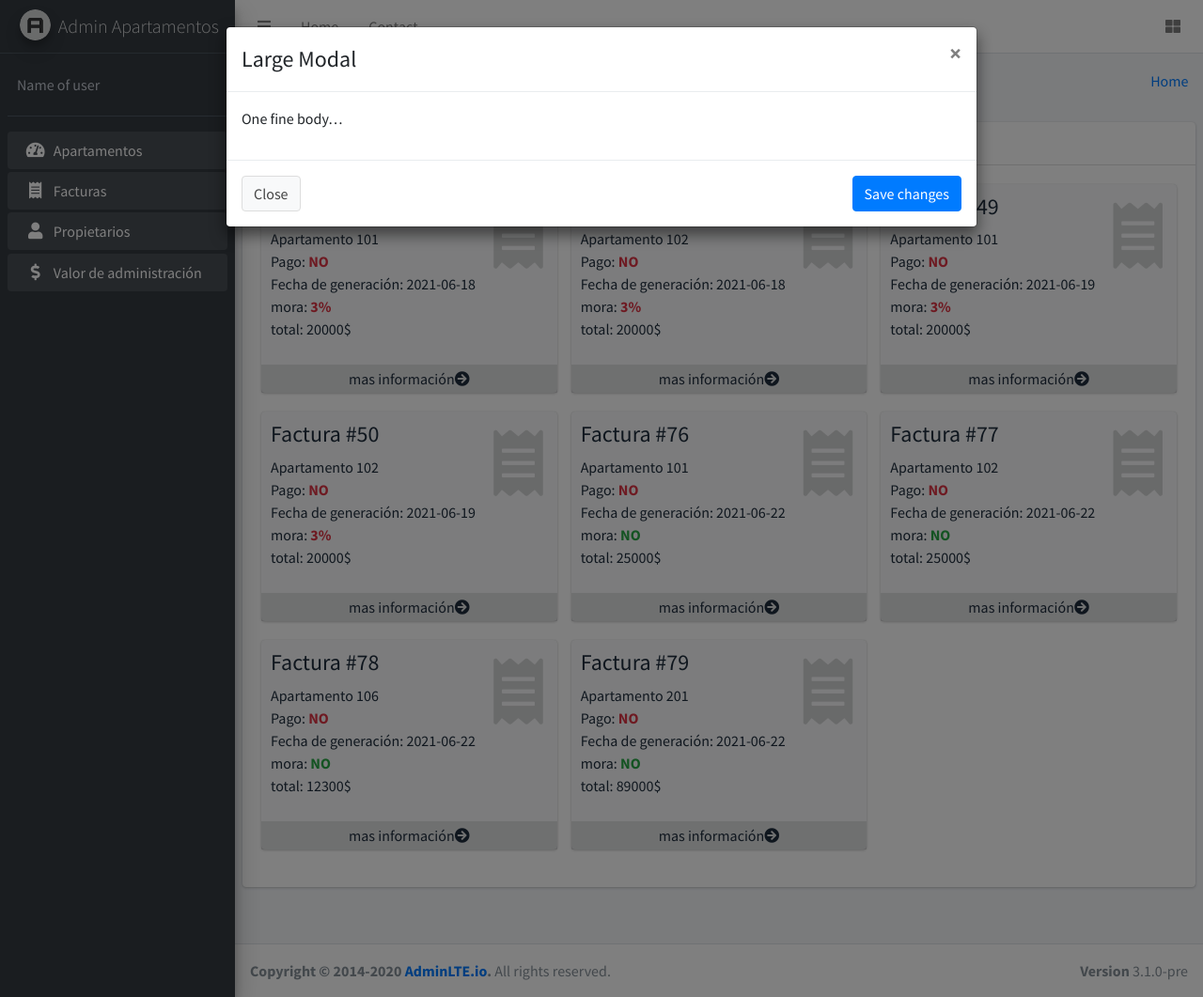
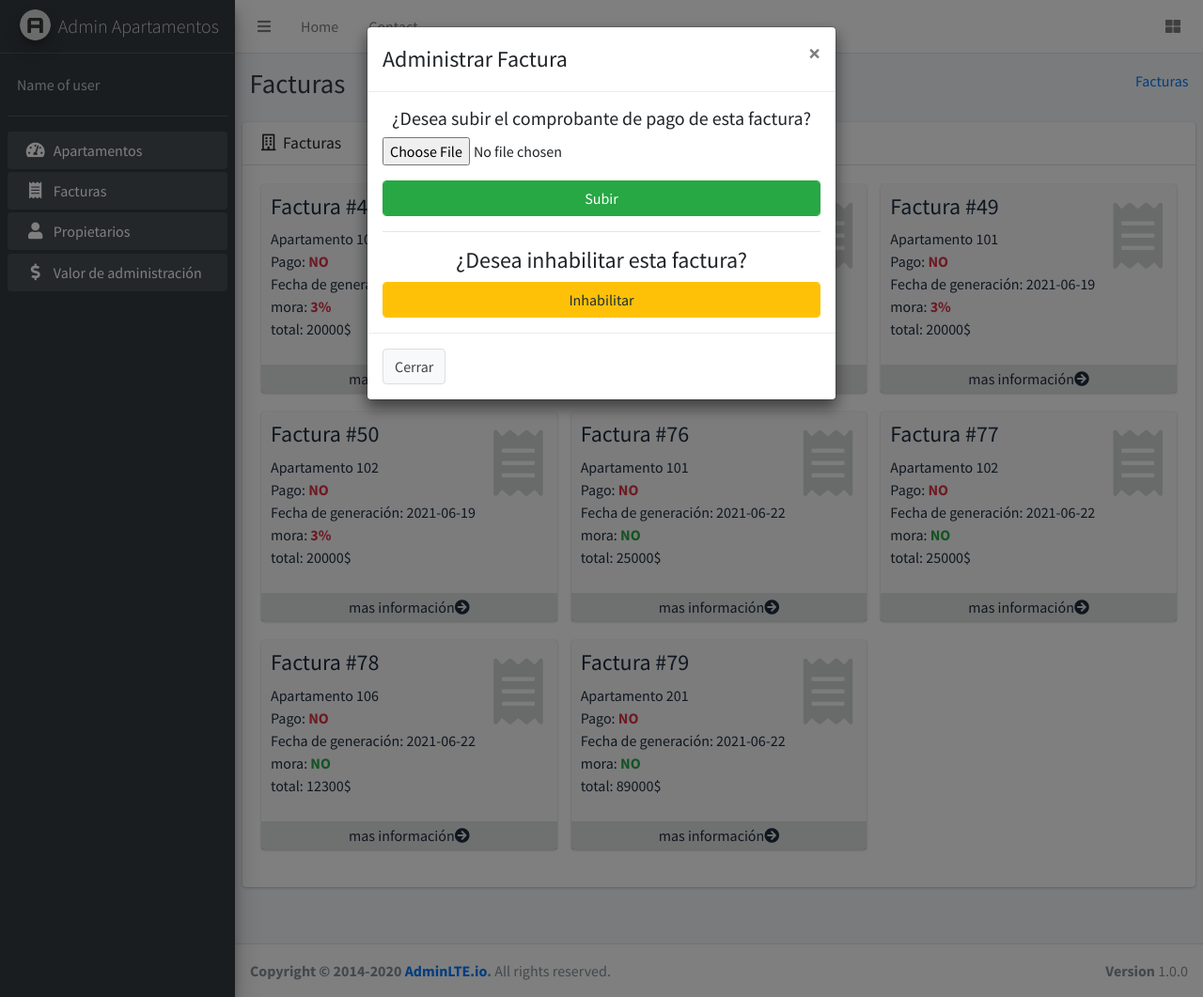
Before and after one commit to hernanpk12/sistemaApartamentos, a PHP site: page /facturas.php in a window 1280 px wide, after a click on "mas información". Shown: the whole page at 94% size. Run offline with PHP 8.4, Linux system fonts and the light colour scheme; data comes from the database, SQL or seed files in the repository; some libraries are stand-ins or nearby versions.

Commit message:
se termina el modulo de comprobantes y se termina

```diff
--- a/administracion.php
+++ b/administracion.php
@@ -20,7 +20,7 @@
           </div><!-- /.col -->
           <div class="col-sm-6">
             <ol class="breadcrumb float-sm-right">
-              <li class="breadcrumb-item"><a href="#">Home</a></li>
+              <li class="breadcrumb-item"><a href="#">Adminstracion</a></li>
               <!-- <li class="breadcrumb-item active">Dashboard v1</li> -->
             </ol>
           </div><!-- /.col -->
--- a/facturas.php
+++ b/facturas.php
@@ -3,7 +3,7 @@
 
     $db = new DB();
     $db->conectarDB();
-    $sql = 'select*from factura F inner join apartamentos A on A.id_apartamento=F.id_apartamento';
+    $sql = 'SELECT*FROM factura F inner join apartamentos A on A.id_apartamento=F.id_apartamento WHERE F.pago=0 AND F.estado=1';
     $facturas = $db->getData($sql);
   ?>
   <!-- Content Wrapper. Contains page content -->
@@ -16,7 +16,7 @@
           </div><!-- /.col -->
           <div class="col-sm-6">
             <ol class="breadcrumb float-sm-right">
-              <li class="breadcrumb-item"><a href="#">Home</a></li>
+              <li class="breadcrumb-item"><a href="#">Facturas</a></li>
               <!-- <li class="breadcrumb-item active">Dashboard v1</li> -->
             </ol>
           </div><!-- /.col -->
@@ -72,7 +72,7 @@
                 <div class="icon">
                   <i class="fas fa-receipt"></i>
                 </div>
-                <a href="#" class="small-box-footer"  data-toggle="modal" data-target="#modal-detail-apartment">mas información<i class="fas fa-arrow-circle-right"></i></a>
+                <a href="#" class="small-box-footer"  data-toggle="modal" onclick='adminFacturas(<?php echo(json_encode((array) $factura))?>)' data-target="#modal-detail-apartment">mas información<i class="fas fa-arrow-circle-right"></i></a>
               </div>
             </div>
           <?php endforeach;?>
@@ -88,20 +88,30 @@
 
   <!-- detalle apartment -->
   <div class="modal fade" id="modal-detail-apartment">
-    <div class="modal-dialog modal-lg">
+    <div class="modal-dialog ">
       <div class="modal-content">
         <div class="modal-header">
-          <h4 class="modal-title">Large Modal</h4>
+          <h4 class="modal-title">Administrar Factura</h4>
           <button type="button" class="close" data-dismiss="modal" aria-label="Close">
             <span aria-hidden="true">&times;</span>
           </button>
         </div>
         <div class="modal-body">
-          <p>One fine body&hellip;</p>
+          <form action="controller/facturas.php" method="POST" enctype="multipart/form-data">
+          <p class="h5 text-center">¿Desea subir el comprobante de pago de esta factura?</p>
+            <input type="hidden" name="id_factura" id="id_factura">
+            <!-- <div class="custom-file mt-2"> -->
+              <input type="file"  name="comprobante" id="comprobante">
+              <!-- <label class="custom-file-label" for="comprobante">Selecciona el archivo</label> -->
+            <!-- </div> -->
+            <button type="submit" class="btn btn-success form-control mt-3" name="upload">Subir</button>
+            <hr>
+            <p class="h4 text-center">¿Desea inhabilitar esta factura?</p>
+            <button type="submit" class="btn btn-warning form-control" name="delete">Inhabilitar</button>
+          </form>
         </div>
         <div class="modal-footer justify-content-between">
-          <button type="button" class="btn btn-default" data-dismiss="modal">Close</button>
-          <button type="button" class="btn btn-primary">Save changes</button>
+          <button type="  " class="btn btn-default" data-dismiss="modal">Cerrar</button>
         </div>
       </div>
       <!-- /.modal-content -->
--- a/layouts/footer.php
+++ b/layouts/footer.php
@@ -2,7 +2,7 @@
     <strong>Copyright &copy; 2014-2020 <a href="https://adminlte.io">AdminLTE.io</a>.</strong>
     All rights reserved.
     <div class="float-right d-none d-sm-inline-block">
-      <b>Version</b> 3.1.0-pre
+      <b>Version</b> 1.0.0
     </div>
   </footer>
 
--- a/layouts/header.php
+++ b/layouts/header.php
@@ -39,7 +39,7 @@
         <a class="nav-link" data-widget="pushmenu" href="#" role="button"><i class="fas fa-bars"></i></a>
       </li>
       <li class="nav-item d-none d-sm-inline-block">
-        <a href="index3.html" class="nav-link">Home</a>
+        <a href="index.html" class="nav-link">Home</a>
       </li>
       <li class="nav-item d-none d-sm-inline-block">
         <a href="#" class="nav-link">Contact</a>
--- a/statics/js/index.js
+++ b/statics/js/index.js
@@ -1,11 +1,14 @@
 const detailApartment= (apartments,billing)=>{
-
+    console.log(apartments);
     let idApartamento = document.getElementById('id_apartamentpo');
     let cuota = document.getElementById('cuotaInput');
     let personas = document.getElementById('personasInput');
     let facturas = document.getElementById('facturas');
     let estado = document.getElementById('habitado');
     let btnNotificacion=document.getElementById('notificacion');
+    let apartmentDelete=document.getElementById('deleteApartment');
+    apartmentDelete.href=`http://localhost/sistemaapartamentos/controller/deleteApartment.php?id=${apartments.id_apartamento}`;
+    deleteApartment
     idApartamentpo='';
     cuota.value='';
     personas.value='';
@@ -60,6 +63,7 @@ const detailApartment= (apartments,billing)=>{
 }
 
 const detailPropietario=(apartments,propietario)=>{
+
     let sectionApartments=document.getElementById('apartments');
     let nombre = document.getElementById('nombreEdit');
     let apellidos = document.getElementById('apellidoEdit');
@@ -120,6 +124,11 @@ const detailPropietario=(apartments,propietario)=>{
     };
 }
 
+const adminFacturas = (factura)=>{
+    console.log(factura);
+    let idFactura=document.getElementById('id_factura');
+    idFactura.value=factura.id_factura;
+}
 const Toast = swal.mixin({
     toast: true,
     position: 'top-end',
```
Also changed, not shown: controller/deleteApartment.php (added, +17 -0 lines), controller/facturas.php (added, +50 -0 lines), controller/updatePropietario.php (+10 -0 lines), index.php (+5 -4 lines), propietarios.php (+8 -5 lines).
